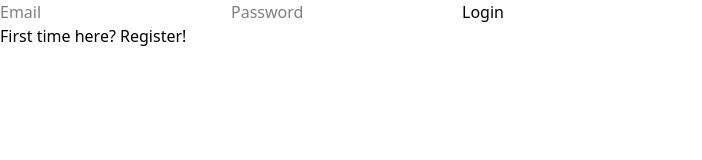
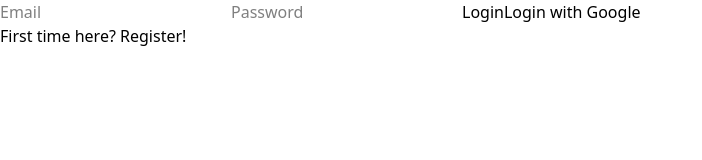
Before and after one commit to tarungsde/frugalflow-client, a React (Vite) app: page /login in a window 1280 px wide. Shown: the top 160 px of the page, without its empty margins (0-702 px from the left). Built offline with nearby package versions, Linux system fonts and the light colour scheme; no server answers.

Commit message:
add google login

```diff
--- a/src/pages/Login.jsx
+++ b/src/pages/Login.jsx
@@ -17,9 +17,9 @@ function Login() {
     }
   };
 
-  // function handleGoogleLogin() {
-  //   window.location.href = `${import.meta.env.VITE_API_BASE_URL}/auth/google`;
-  // };
+  function handleGoogleLogin() {
+    window.location.href = `${import.meta.env.VITE_API_BASE_URL}/auth/google`;
+  };
 
   return (
     <form onSubmit={handleLogin}>
@@ -28,7 +28,7 @@ function Login() {
       <input type="password" placeholder="Password" value={password}
         onChange={(e) => setPassword(e.target.value)} />
       <button type="submit">Login</button>
-      {/* <button type="button" onClick={handleGoogleLogin}>Login with Google</button> */}
+      {<button type="button" onClick={handleGoogleLogin}>Login with Google</button>}
       <p>First time here? <button type="button" onClick={(e) => navigate("/register")}>Register!</button> </p>
     </form>
   );
```
